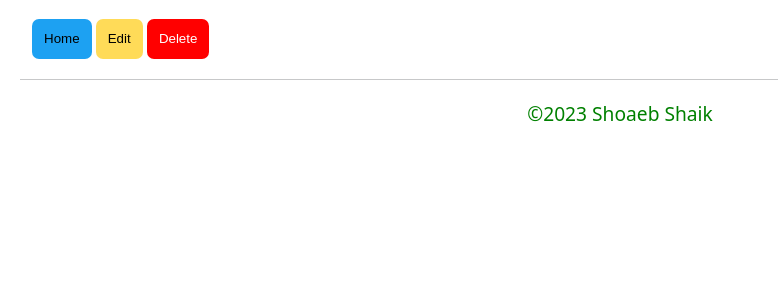
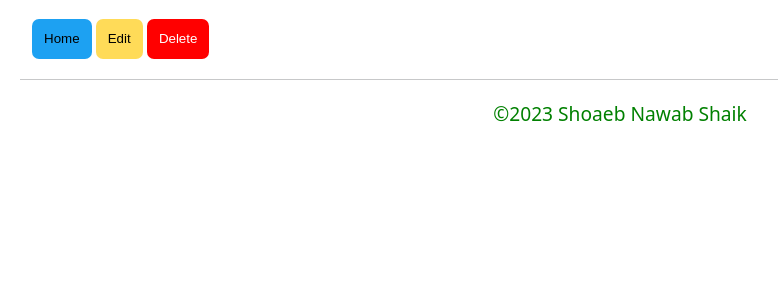
Before and after one commit to shoaebns/Shoaeb_Shaik, a Django app: page /contacts/1/ in a window 1280 px wide. Shown: the part 269-569 px from the top of the page, without its empty margins (20-798 px from the left). Run offline with Django 4.2, Linux system fonts and the light colour scheme; tables that the repository leaves empty hold one stand-in row (values such as "Sample post"); some libraries are stand-ins or nearby versions.

Commit message:
Signature_Updated

```diff
--- a/shoaeb_shaik/templates/base.html
+++ b/shoaeb_shaik/templates/base.html
@@ -22,7 +22,7 @@
     {% block content %}{% endblock content %}
   </div>
   <div class="footer">
-    <p class="signature">&copy;2023 Shoaeb Shaik</p>
+    <p class="signature">&copy;2023 Shoaeb Nawab Shaik</p>
   </div>
 </body>
 
```
